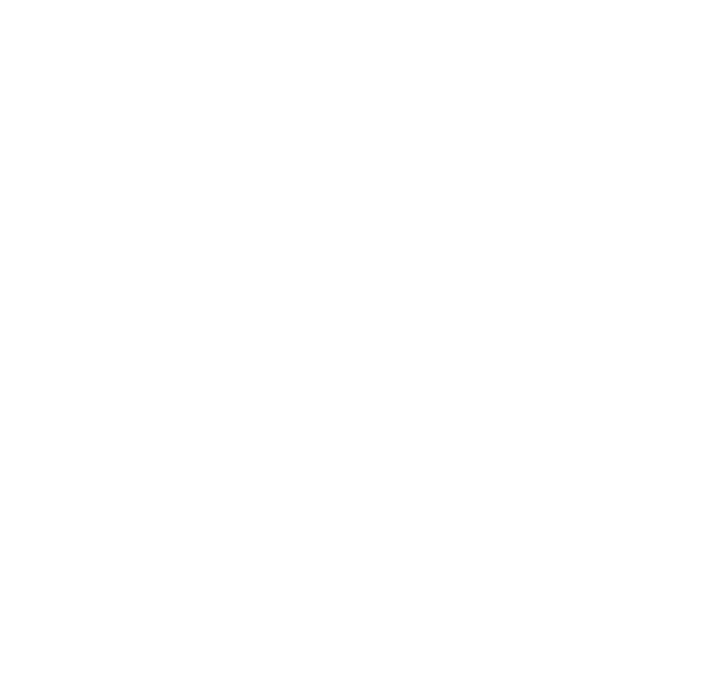
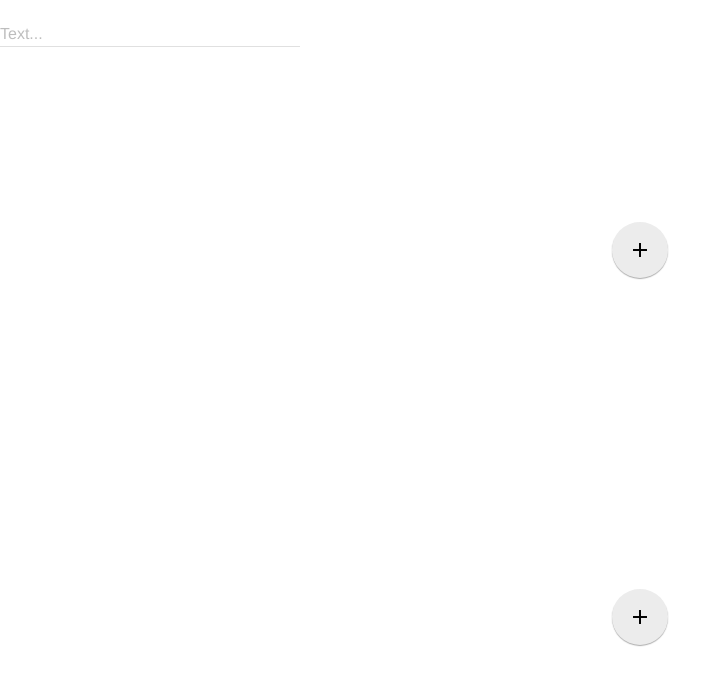
Before and after one commit to Curtis-Edwards/ICS20-UNIT-1-05-html, a plain HTML site: page index.html in a window 1280 px wide. Shown: the whole page, without its empty margins (0-727 px from the left). Drawn offline with nearby package versions, Linux system fonts and the light colour scheme.

```diff
--- a/index.html
+++ b/index.html
@@ -5,9 +5,30 @@
     <meta charset="utf-8">
     <meta name="description" content="My first webpage, with MDL">
     <meta name="keywords" content="mths, ics2o">
-    <meta name="author" content="Mr. Coxall">
+    <meta name="author" content="Curtis Edwards>
     <meta name="viewport" content="width=device-width, initial-scale=1.0">
     <link rel="stylesheet" href="https://fonts.googleapis.com/icon?family=Material+Icons">
     <link rel="stylesheet" href="https://code.getmdl.io/1.3.0/material.indigo-pink.min.css">
     <title>My first webpage, with MDL</title>
   </head>
+   <body>
+    <script defer src="https://code.getmdl.io/1.3.0/material.min.js"></script>
+    <div class = "mdl-layout mdl-js-layout mdl-layout--fixed-header">
+      <!-- Textfield with Floating Label -->
+<form action="#">
+  <div class="mdl-textfield mdl-js-textfield mdl-textfield--floating-label">
+    <input class="mdl-textfield__input" type="text" id="sample3">
+    <label class="mdl-textfield__label" for="sample3">Text...</label>
+  </div>
+</form>
+    <!-- FAB button -->
+<button class="mdl-button mdl-js-button mdl-button--fab">
+  <i class="material-icons">add</i>
+</button>
+      <!-- FAB button with ripple -->
+<button class="mdl-button mdl-js-button mdl-button--fab mdl-js-ripple-effect">
+  <i class="material-icons">add</i>
+</button>
+
+    </body>
+</html>
```
Also changed, not shown: script.js (deleted), style.css (deleted).
